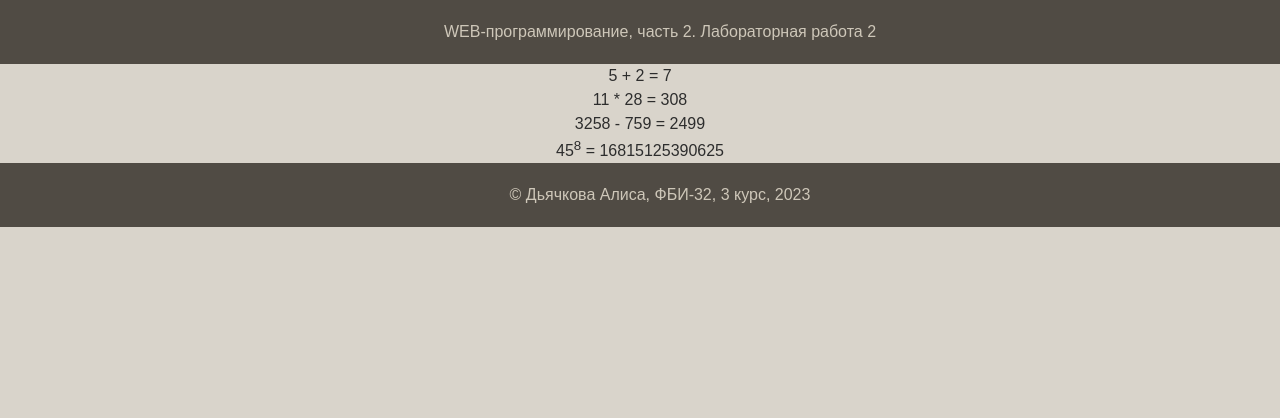
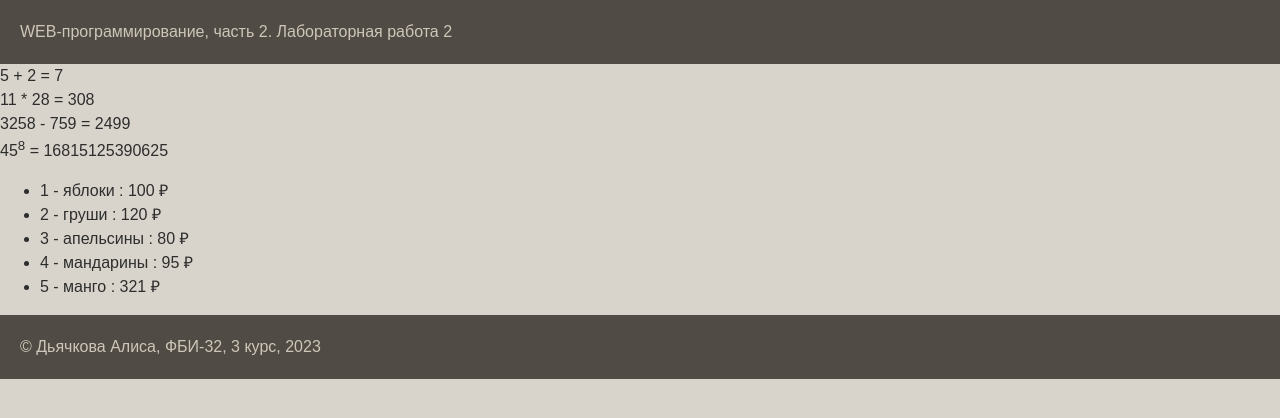
Before and after one commit to SparrowM24/web-back-labs, a Flask app: page /lab2/example in a window 1280 px wide. Shown: the top 418 px of the page. Run offline with Flask 3, Linux system fonts and the light colour scheme.

Commit message:
Цикл в шаблоне

```diff
--- a/app.py
+++ b/app.py
@@ -354,4 +354,12 @@ def example():
     lab_num = 2
     group = 'ФБИ-32'
     course = 3
-    return render_template('example.html', name=name, lab_num=lab_num, group=group, course=course)
+    fruits = [
+        {'name': 'яблоки', 'price': 100},
+        {'name': 'груши', 'price': 120},
+        {'name': 'апельсины', 'price': 80},
+        {'name': 'мандарины', 'price': 95},
+        {'name': 'манго', 'price': 321}
+    ]
+    return render_template('example.html',
+                            name=name, lab_num=lab_num, group=group, course=course, fruits=fruits)
--- a/static/main.css
+++ b/static/main.css
@@ -2,7 +2,6 @@
 body {
     background-color: #d9d4cb;
     color: #2d2d2d;
-    text-align: center;
     margin: 0;
     font-family: Arial, sans-serif;
     line-height: 1.5;
--- a/templates/example.html
+++ b/templates/example.html
@@ -21,6 +21,11 @@
         11 * 28 = {{11 * 28}}<br>
         3258 - 759 = {{3258 - 759}}<br>
         45<sup>8</sup> = {{45**8}}
+        <ul>
+            {% for f in fruits %}
+            <li>{{ loop.index }} - {{ f.name }} : {{ f.price }} &#8381;</li>
+            {% endfor %}
+        </ul>
     </main>
 
     <footer>
```
